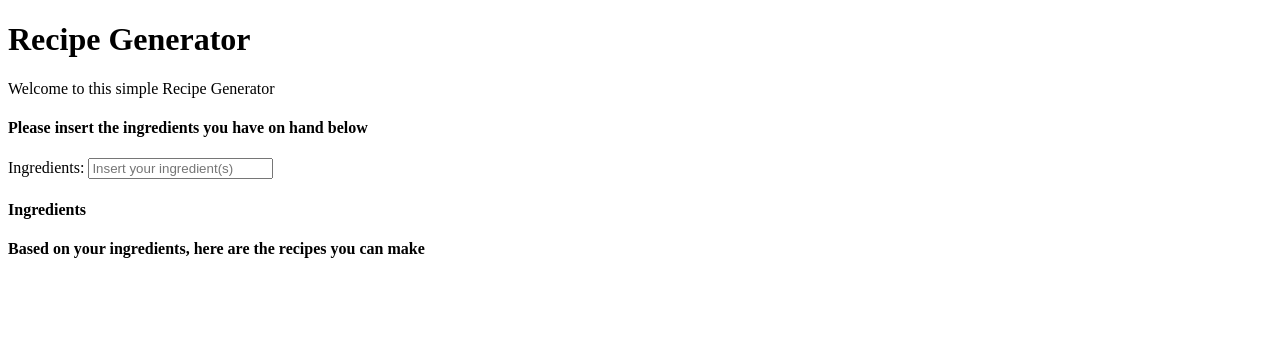
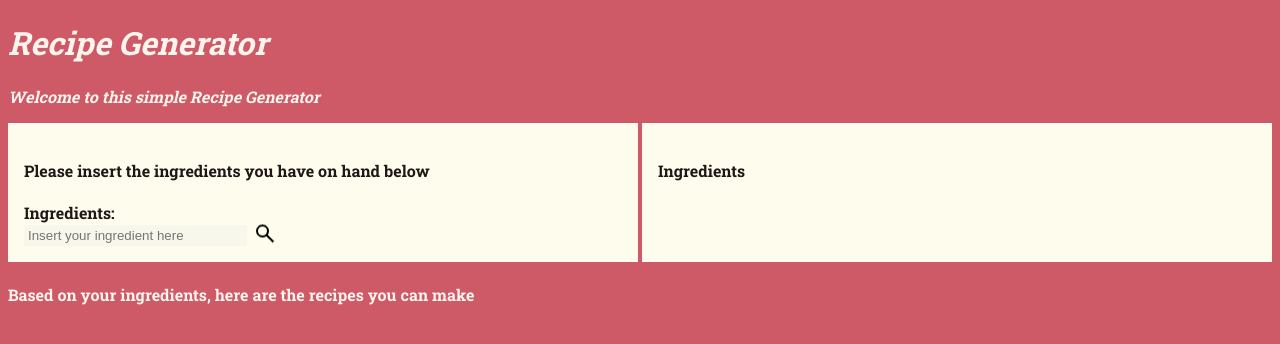
Before and after one commit to KManthi/Recipe-Generator-Phase-1-Project-, a plain HTML site: page index.html in a window 1280 px wide. Drawn offline with Linux system fonts and the light colour scheme.

Commit message:
Modifies style.css

```diff
--- a/index.html
+++ b/index.html
@@ -4,6 +4,12 @@
     <meta charset="UTF-8" />
     <meta name="viewport" content="width=device-width, initial-scale=1.0" />
     <link rel="stylesheet" href="./style.css" />
+    <link rel="preconnect" href="https://fonts.googleapis.com" />
+    <link rel="preconnect" href="https://fonts.gstatic.com" crossorigin />
+    <link
+      href="https://fonts.googleapis.com/css2?family=Noticia+Text:ital,wght@0,400;0,700;1,400;1,700&family=Roboto+Slab:wght@100..900&display=swap"
+      rel="stylesheet"
+    />
     <script defer src="./index.js"></script>
     <title>Recipe Generator</title>
   </head>
@@ -12,26 +18,32 @@
       <h1>Recipe Generator</h1>
       <p>Welcome to this simple Recipe Generator</p>
     </div>
+    <div class="container">
       <section id="ingredients-input">
         <h4>Please insert the ingredients you have on hand below</h4>
         <form id="ingredients-input-form">
           <label for="ingredients-form">Ingredients:</label>
+          <div class="input-container">
             <input
               type="text"
               name="ingredients-form"
               id="ingredients-form"
-          placeholder="Insert your ingredient(s)"
+              placeholder="Insert your ingredient here"
             />
+            <button type="submit" id="search-button">
+              <img src="./icons/search icon.png" alt="search icon" />
+            </button>
+          </div>
         </form>
       </section>
 
-    <section id="ingredients-listeed">
+      <section id="ingredients-listed">
         <h4>Ingredients</h4>
         <ul id="ingredients-list">
           <!-- insert the list of ingredients submitted using dom manipulation here -->
         </ul>
       </section>
-
+    </div>
     <section id="Recipes">
       <h4>Based on your ingredients, here are the recipes you can make</h4>
       <div id="recipes-cards">
--- a/style.css
+++ b/style.css
@@ -0,0 +1,74 @@
+body {
+    background-color: #CE5A67;
+    font-family: "Roboto Slab", serif;
+    font-optical-sizing: auto;
+    font-weight: bolder;
+    font-style: normal;
+    color: #FCF5ED;
+}
+
+#header {
+    font-style: italic;
+}
+
+.container {
+    width: 100%;
+    /* height: 100vh; */
+    display: flex;
+    flex-direction: column;
+}
+
+#ingredients-input,
+#ingredients-listed {
+    flex: 1;
+    background-color: #FEFDED;
+    padding: 16px;
+    box-sizing: border-box;
+    color: #1F1717;
+    margin-bottom: 20px;
+}
+
+#ingredients-input {
+    width: 100%;
+}
+
+.input-container {
+    position: relative;
+}
+
+#ingredients-form {
+    padding-right: 40px;
+    background-color: #f8f7eb;
+    border-color: transparent;
+}
+
+#search-button {
+    position: absolute;
+    top: 50%;
+    transform: translateY(-50%);
+    background-color: transparent;
+    border: none;
+    cursor: pointer;
+    color: #1F1717;
+}
+
+
+
+@media (min-width: 47.25em) {
+    .container {
+        flex-direction: row;
+    }
+
+    #ingredients-listed {
+        width: calc(40% - 4px);
+        margin-left: 4px;
+        margin-bottom: 0;
+    }
+
+    #ingredients-input {
+        padding: 16px;
+        margin-bottom: 0;
+        width: 60%;
+        height: 100%;
+    }
+}
```
Also changed, not shown: icons/search icon.png (added), 1 other file. Lines whose indentation alone changed are shown as unchanged.
